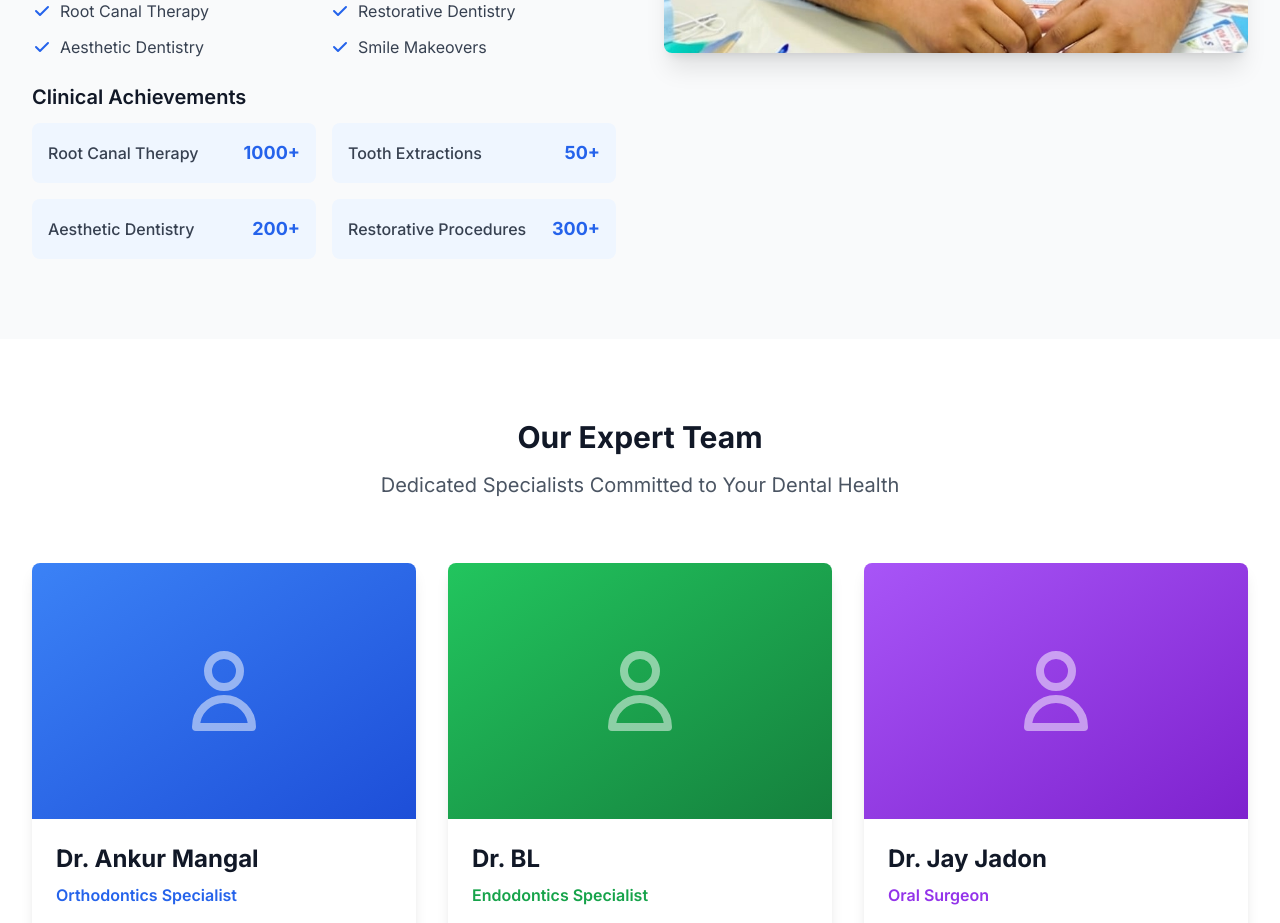
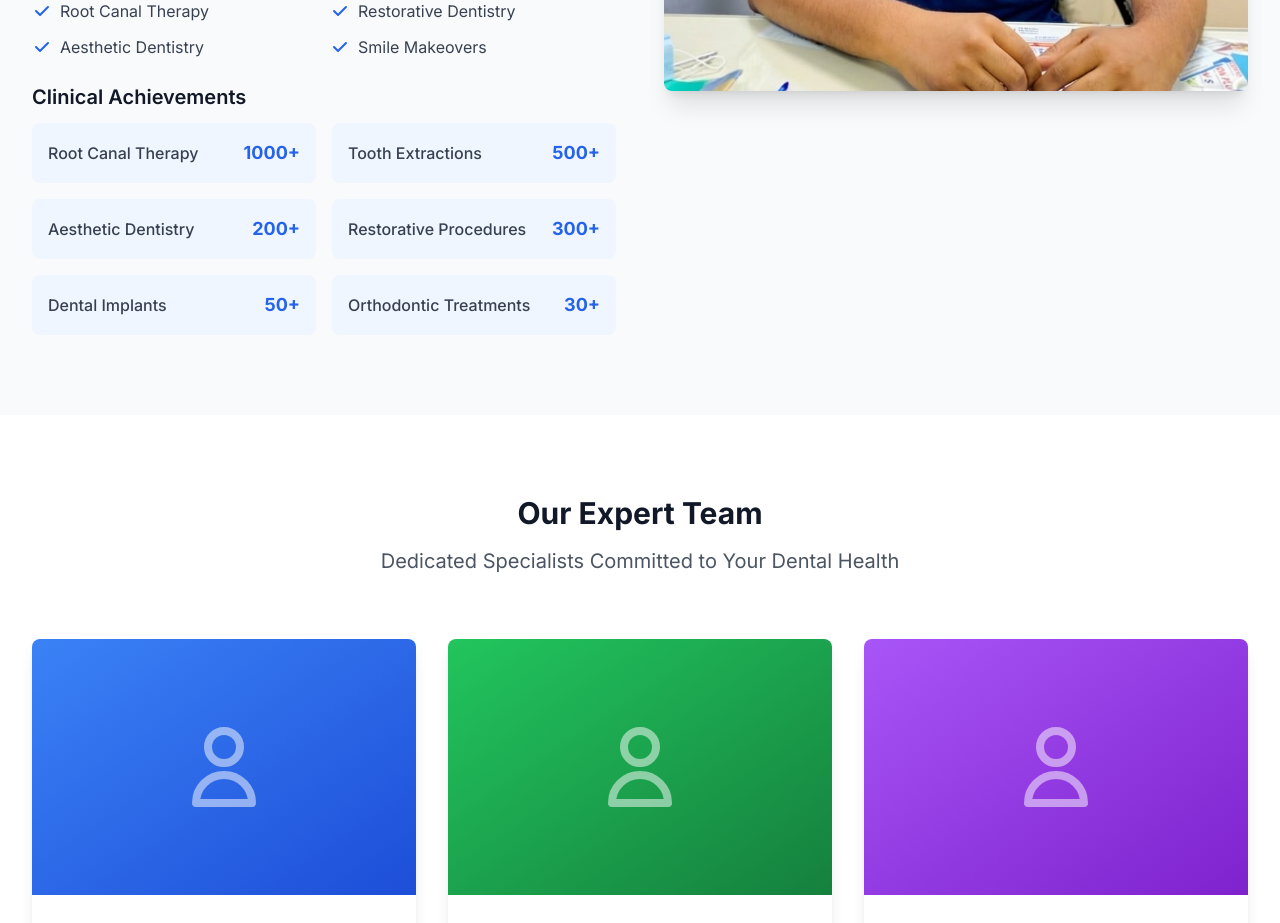
Before and after one commit to vasudevpareek2/dental-world, a Next.js app: page /about in a window 1280 px wide. Shown: the part 1880-2803 px from the top of the page. Built offline with nearby package versions, Linux system fonts and the light colour scheme.

Commit message:
experince edited

```diff
--- a/app/about/page.tsx
+++ b/app/about/page.tsx
@@ -166,7 +166,7 @@ export default function AboutPage() {
                     <div className="bg-blue-50 rounded-lg p-4">
                       <div className="flex items-center justify-between">
                         <span className="text-gray-700 font-medium">Tooth Extractions</span>
-                        <span className="text-blue-600 font-bold text-lg">50+</span>
+                        <span className="text-blue-600 font-bold text-lg">500+</span>
                       </div>
                     </div>
                     <div className="bg-blue-50 rounded-lg p-4">
@@ -179,6 +179,18 @@ export default function AboutPage() {
                       <div className="flex items-center justify-between">
                         <span className="text-gray-700 font-medium">Restorative Procedures</span>
                         <span className="text-blue-600 font-bold text-lg">300+</span>
+                      </div>
+                    </div>
+                    <div className="bg-blue-50 rounded-lg p-4">
+                      <div className="flex items-center justify-between">
+                        <span className="text-gray-700 font-medium">Dental Implants</span>
+                        <span className="text-blue-600 font-bold text-lg">50+</span>
+                      </div>
+                    </div>
+                    <div className="bg-blue-50 rounded-lg p-4">
+                      <div className="flex items-center justify-between">
+                        <span className="text-gray-700 font-medium">Orthodontic Treatments</span>
+                        <span className="text-blue-600 font-bold text-lg">30+</span>
                       </div>
                     </div>
                   </div>
```
